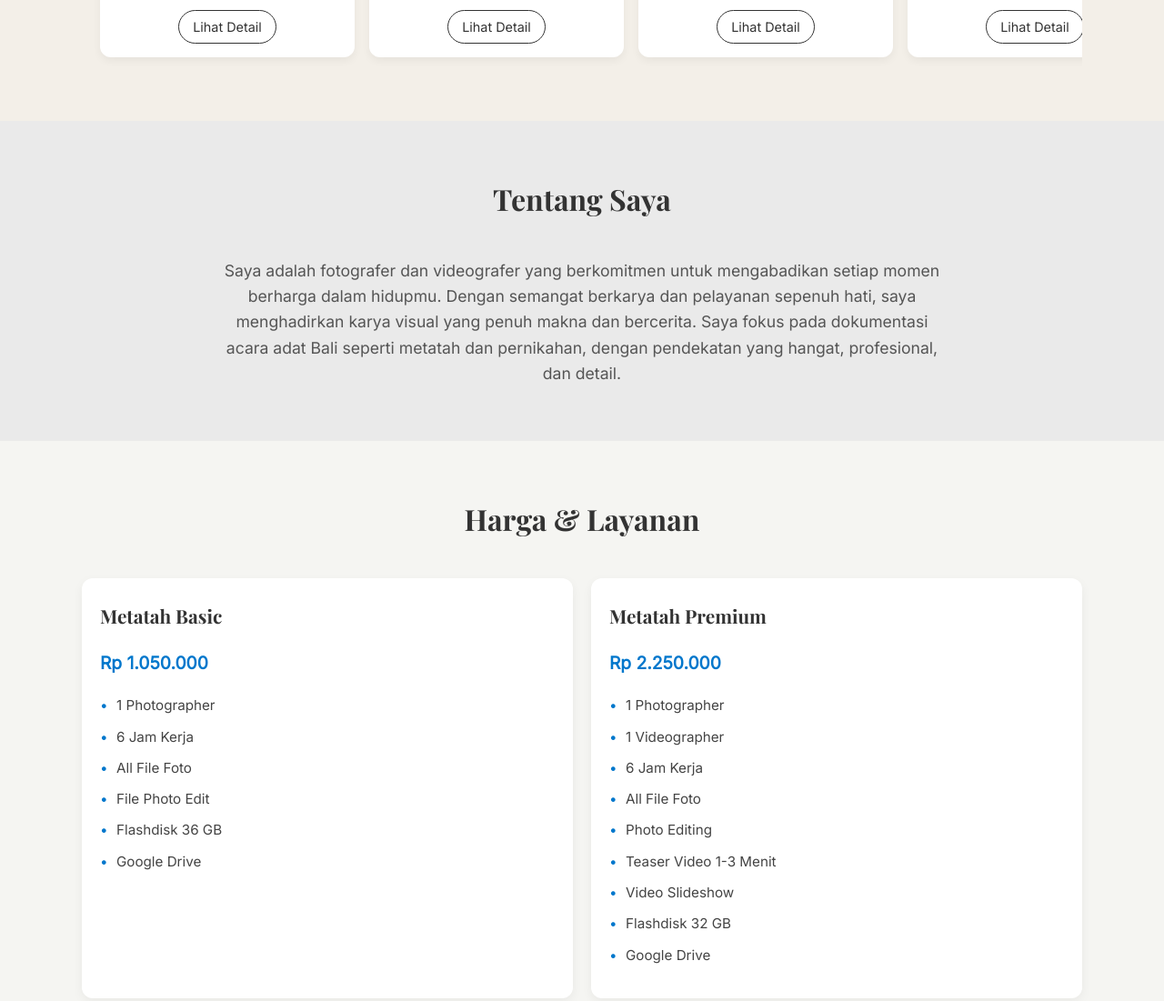
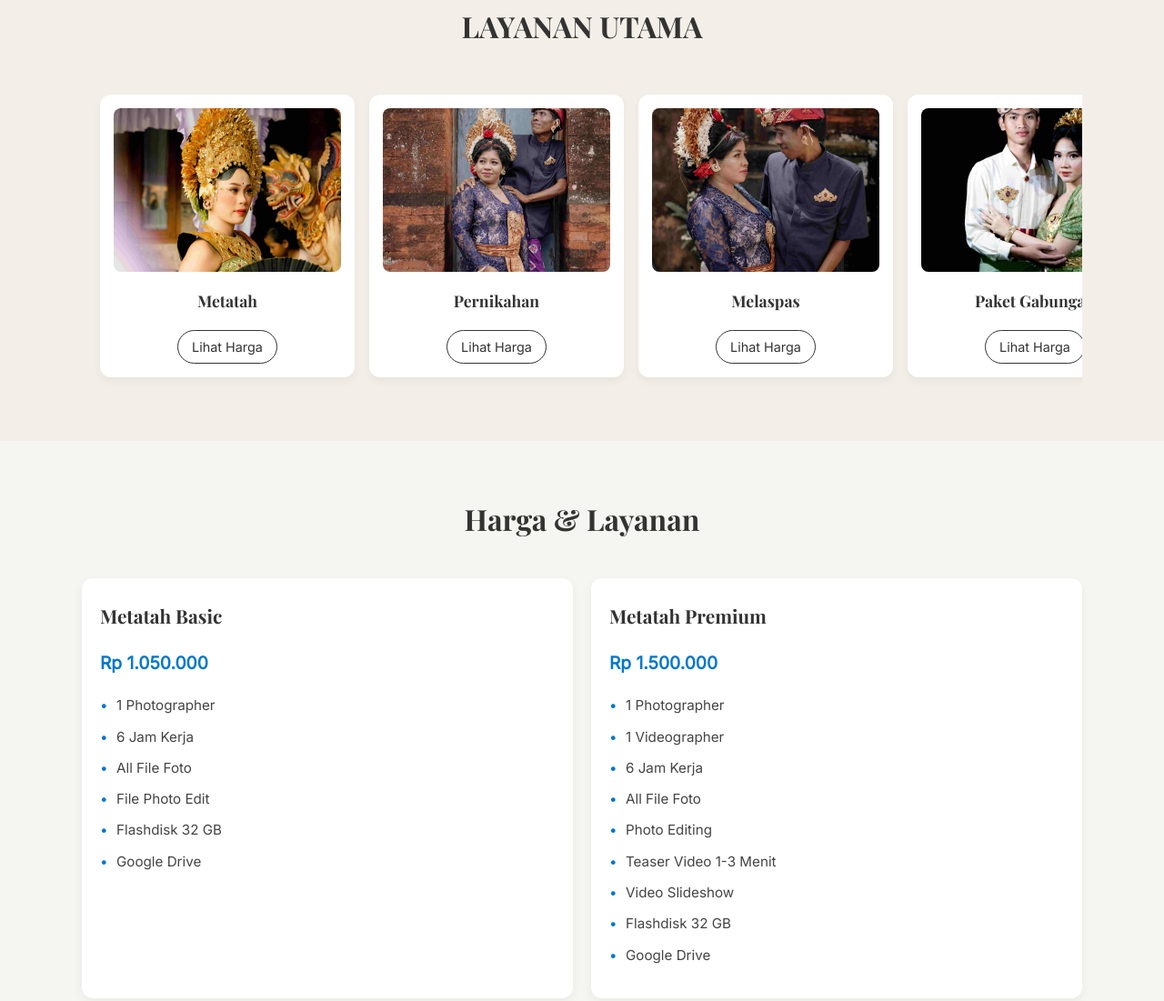
Before and after one commit to wiraananta/antaracapture, a plain HTML site: page index.html in a window 1280 px wide. Shown: the part 1209-2310 px from the top of the page at 91% size. Drawn offline with nearby package versions, Linux system fonts and the light colour scheme.

Commit message:
Update index.html

```diff
--- a/index.html
+++ b/index.html
@@ -20,6 +20,15 @@
     </div>
   </header>
 
+    <!-- Tentang Saya -->
+  <div class="bg-tentang">
+    <section id="tentang" class="section">
+      <h2>Tentang Saya</h2>
+      <p class="about-text">
+      Saya adalah fotografer dan videografer yang berkomitmen untuk mengabadikan setiap momen berharga dalam hidupmu. Dengan semangat berkarya dan pelayanan sepenuh hati, saya menghadirkan karya visual yang penuh makna dan bercerita. Saya fokus pada dokumentasi acara adat Bali seperti metatah dan pernikahan, dengan pendekatan yang hangat, profesional, dan detail.      </p>
+    </section>
+  </div>
+
   <!-- Layanan Utama -->
   <div class="bg-highlight">
     <section class="section">
@@ -28,33 +37,24 @@
         <div class="highlight-card">
           <img src="foto/foto 1.jpg" alt="Metatah"/>
           <h3>Metatah</h3>
-        <a href="javascript:void(0)" onclick="tampilkanHarga('metatah')" class="btn-outline-small">Lihat Detail</a>
+        <a href="javascript:void(0)" onclick="tampilkanHarga('metatah')" class="btn-outline-small">Lihat Harga</a>
         </div>
         <div class="highlight-card">
           <img src="foto/foto 4.jpg" alt="Nikahan"/>
           <h3>Pernikahan</h3>
-        <a href="javascript:void(0)" onclick="tampilkanHarga('nikah')" class="btn-outline-small">Lihat Detail</a>
+        <a href="javascript:void(0)" onclick="tampilkanHarga('nikah')" class="btn-outline-small">Lihat Harga</a>
         </div>
         <div class="highlight-card">
           <img src="foto/foto 6.jpg" alt="Gabungan"/>
           <h3>Melaspas</h3>
-        <a href="javascript:void(0)" onclick="tampilkanHarga('gabungan')" class="btn-outline-small">Lihat Detail</a>
+        <a href="javascript:void(0)" onclick="tampilkanHarga('gabungan')" class="btn-outline-small">Lihat Harga</a>
         </div>
           <div class="highlight-card">
           <img src="foto/foto 9.jpg" alt="Gabungan"/>
           <h3>Paket Gabungan</h3>
-          <a href="#harga" class="btn-outline-small">Lihat Detail</a>
+          <a href="#harga" class="btn-outline-small">Lihat Harga</a>
         </div>
       </div>
-    </section>
-  </div>
-
-  <!-- Tentang Saya -->
-  <div class="bg-tentang">
-    <section id="tentang" class="section">
-      <h2>Tentang Saya</h2>
-      <p class="about-text">
-      Saya adalah fotografer dan videografer yang berkomitmen untuk mengabadikan setiap momen berharga dalam hidupmu. Dengan semangat berkarya dan pelayanan sepenuh hati, saya menghadirkan karya visual yang penuh makna dan bercerita. Saya fokus pada dokumentasi acara adat Bali seperti metatah dan pernikahan, dengan pendekatan yang hangat, profesional, dan detail.      </p>
     </section>
   </div>
 
@@ -72,13 +72,13 @@
           <li>6 Jam Kerja</li>
           <li>All File Foto</li>
           <li>File Photo Edit</li>
-          <li>Flashdisk 36 GB</li>
+          <li>Flashdisk 32 GB</li>
           <li>Google Drive</li>
         </ul>
       </div>
       <div class="price-card">
         <h3>Metatah Premium</h3>
-        <p class="price">Rp 2.250.000</p>
+        <p class="price">Rp 1.500.000</p>
         <ul>
           <li>1 Photographer</li>
           <li>1 Videographer</li>
@@ -103,13 +103,13 @@
           <li>8 Jam Kerja</li>
           <li>All File Foto</li>
           <li>File Photo Edit</li>
-          <li>Flashdisk 36 GB</li>
+          <li>Flashdisk 32 GB</li>
           <li>Google Drive</li>
         </ul>
       </div>
       <div class="price-card">
         <h3>Nikah Premium</h3>
-        <p class="price">Rp 2.250.000</p>
+        <p class="price">Rp 1.850.000</p>
         <ul>
           <li>1 Photographer</li>
           <li>1 Videographer</li>
@@ -134,6 +134,7 @@
           <li>6 Jam Kerja</li>
           <li>All File Foto</li>
           <li>File Photo Edit</li>
+          <li>Flashdisk 32 GB</li>
           <li>Google Drive</li>
         </ul>
       </div>
@@ -147,6 +148,7 @@
           <li>All File Foto</li>
           <li>Photo Editing</li>
           <li>Teaser Video 1-3 Menit</li>
+          <li>Flashdisk 32 GB</li>
           <li>Video Slideshow</li>
           <li>Google Drive</li>
         </ul>
```
